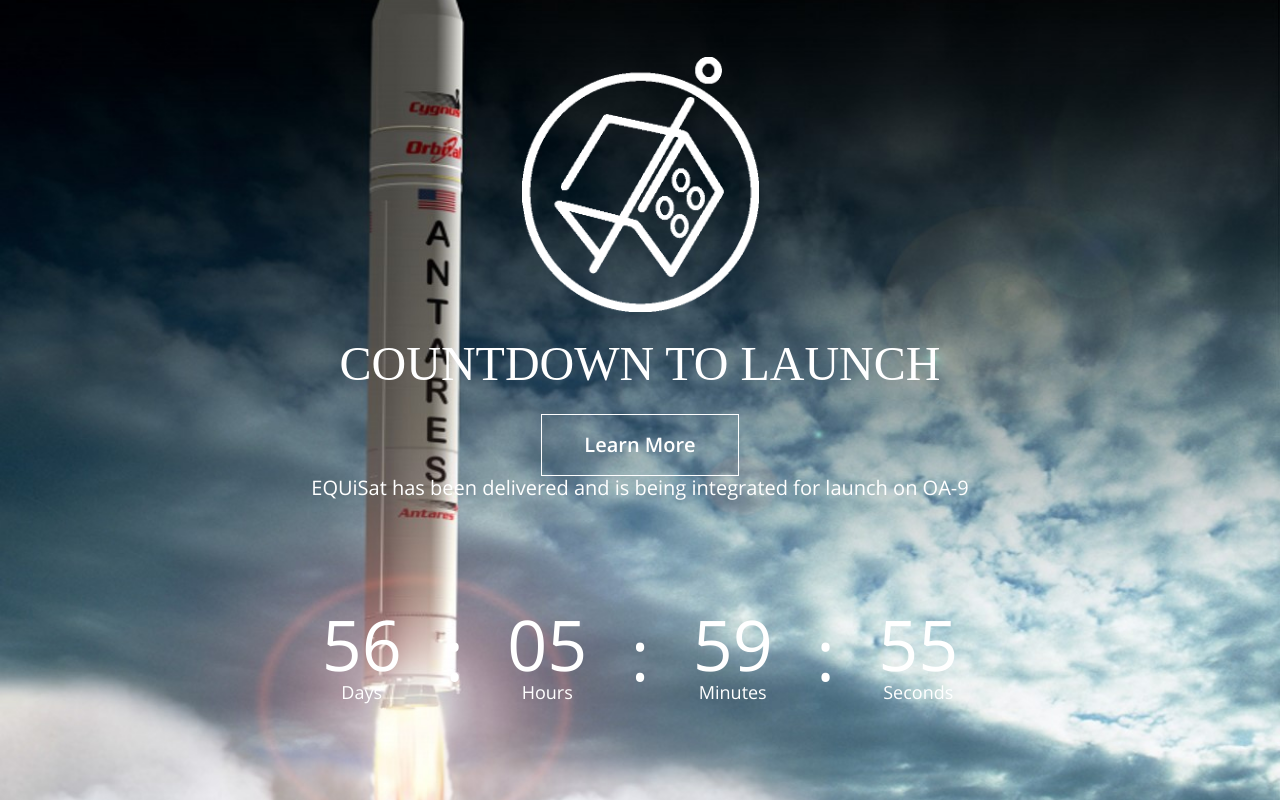
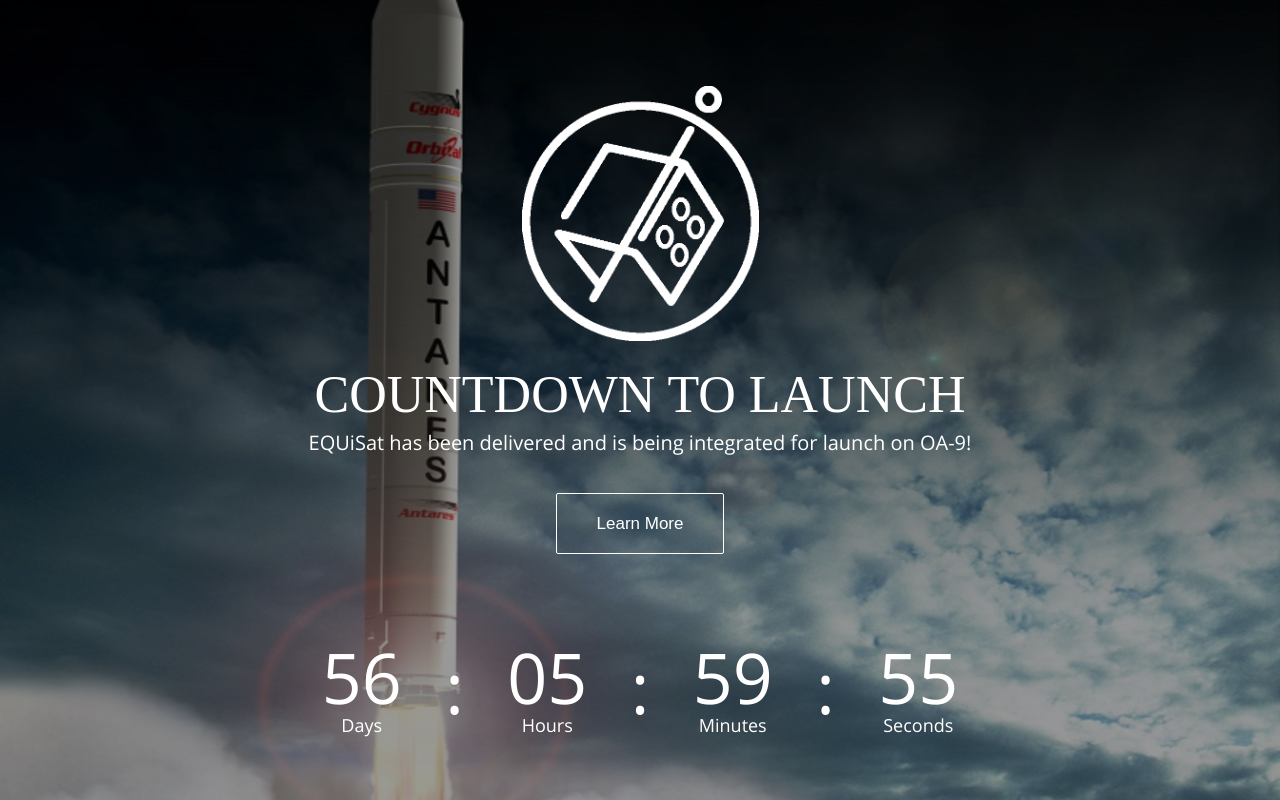
Before and after one commit to ali-mir/equisat-countdown, a plain HTML site: page index.html in a window 1280 px wide. Drawn offline with Linux system fonts and the light colour scheme; a web font is replaced by a local one.

Commit message:
hover, overlay, more css

```diff
--- a/css/main.css
+++ b/css/main.css
@@ -186,7 +186,7 @@ input.input100 {
 [ L-Text >= 26 ]*/
 .l1-txt1 {
   font-family: OpenSans-Bold;
-  font-size: 48px;
+  font-size: 52px;
   color: #fff;
   line-height: 1.2;
   text-transform: uppercase;
@@ -209,6 +209,7 @@ input.input100 {
 }
 
 .wsize1 {
+  z-index: 10;
   max-width: 100%;
   width: 790px;
 }
@@ -217,18 +218,32 @@ input.input100 {
   width: 100px;
 }
 
-.learnmore {
-  font-family: OpenSans-SemiBold;
-  font-size: 20px;
-  color: #fff;
-  line-height: 3;
-  border: 1px solid white;
-  width: 25%;
-  margin: auto;
+.learnmore-button-container {
+  text-align: center;
+  border-radius: 1px !important;
+  display: block;
+  max-width: 100%;
+  width:100%;
+  padding: 7% 0;
 }
 
-.learnmore:hover{
-   opacity: 1.4;
+.learnmore-button {
+  text-align: center;
+  color: #FFF;
+  background: none;
+  border: 1px solid white;
+  border-radius: 2px;
+  border-color: #FFF;
+  padding: 20px 40px;
+  font-size: 17px;
+  border-width: 1px;
+  margin:0 auto;
+
+}
+
+.learnmore-button:hover{
+   background: rgba(255, 255, 255, .2);
+   color: white;
 }
 
 
@@ -248,6 +263,16 @@ input.input100 {
   background-position: center;
   background-repeat: no-repeat;
   background-size: cover;
+  background-attachment: fixed;
+}
+
+.overlay {
+  position: absolute;
+  top: 0;
+  left: 0;
+  width: 100%;
+  height: 100%;
+  background-color: rgba(0,0,0,0.4);
 }
 
 #equisat {
--- a/index.html
+++ b/index.html
@@ -23,27 +23,24 @@
 <body>
 
 
-	<div class="bg-img1 overlay1 size1 flex-w flex-c-m p-t-55 p-b-55 p-l-15 p-r-15" style="background-image: url('images/Antares.jpg');">
-
+	<div class="bg-img1 overlay1 size1 flex-w flex-c-m p-t-40 p-l-15 p-r-15" style="background-image: url('images/Antares.jpg');">
+		<div class="overlay"></div>
 		<div class="wsize1">
 			<p class="txt-center p-b-23">
 				<!-- <i class="zmdi zmdi-card-giftcard cl0 fs-60"></i> -->
 				<img id="equisat" src="images/Equisat.png" />
 			</p>
 
-			<h3 class="l1-txt1 txt-center p-b-22">
+			<h3 class="l1-txt1 txt-center p-b-5">
 				COUNTDOWN TO LAUNCH
 			</h3>
-				<a href="http://brownspace.org/" style="width:25%;">
-				<div class="learnmore txt-center">
-					Learn More
-				</div>
-				</a>
-			<p class="txt-center m2-txt1 p-b-67">
-				EQUiSat has been delivered and is being integrated for launch on OA-9
+			<p class="txt-center m2-txt1">
+				EQUiSat has been delivered and is being integrated for launch on OA-9!
 			</p>
-
-			<div class="flex-w flex-sa-m cd100 bor1 p-t-42 p-b-22 p-l-50 p-r-50 respon1">
+			<div class="learnmore-button-container">
+				<a class="learnmore-button" href="http://brownspace.org/" title="">Learn More</a>
+			</div>
+			<div class="flex-w flex-sa-m cd100 bor1 p-t-50 p-l-50 p-r-50 respon1">
 				<div class="flex-col-c-m wsize2 m-b-20">
 					<span class="l1-txt2 p-b-4 days">35</span>
 					<span class="m2-txt2">Days</span>
```
